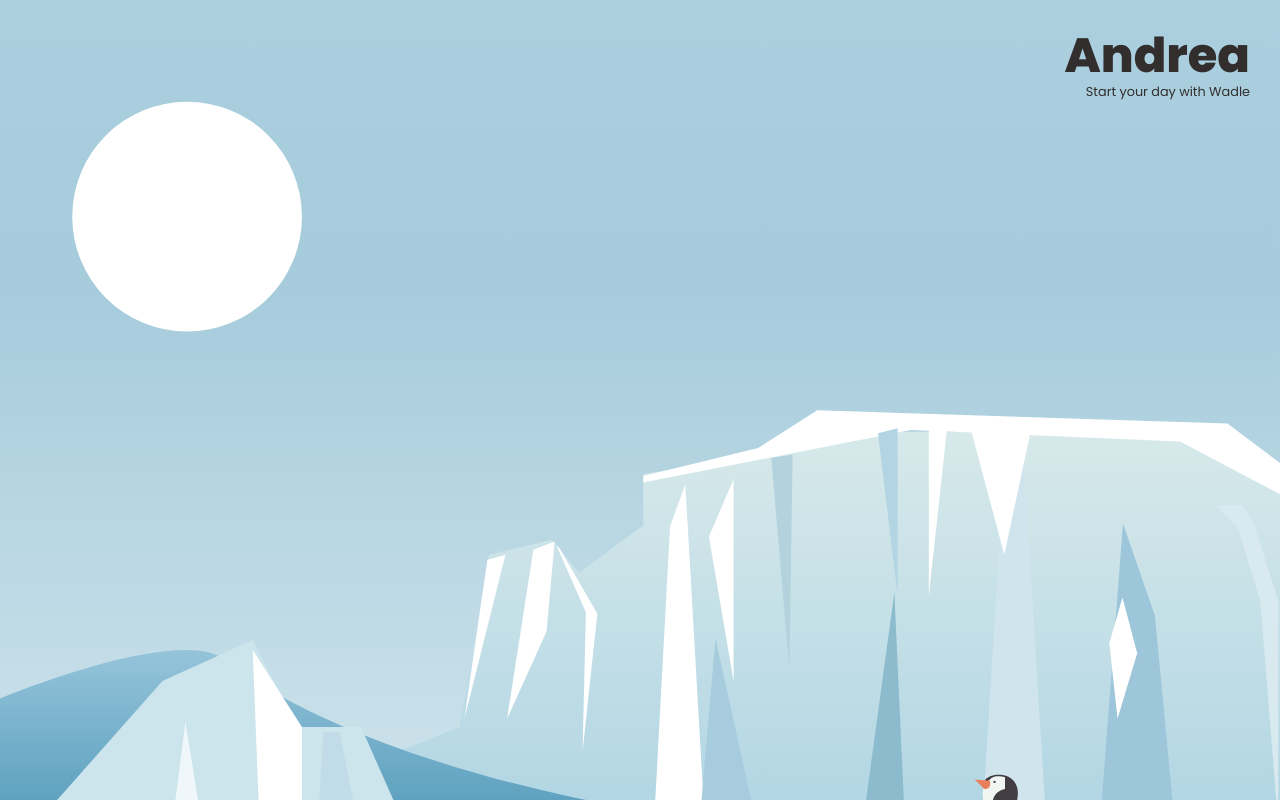
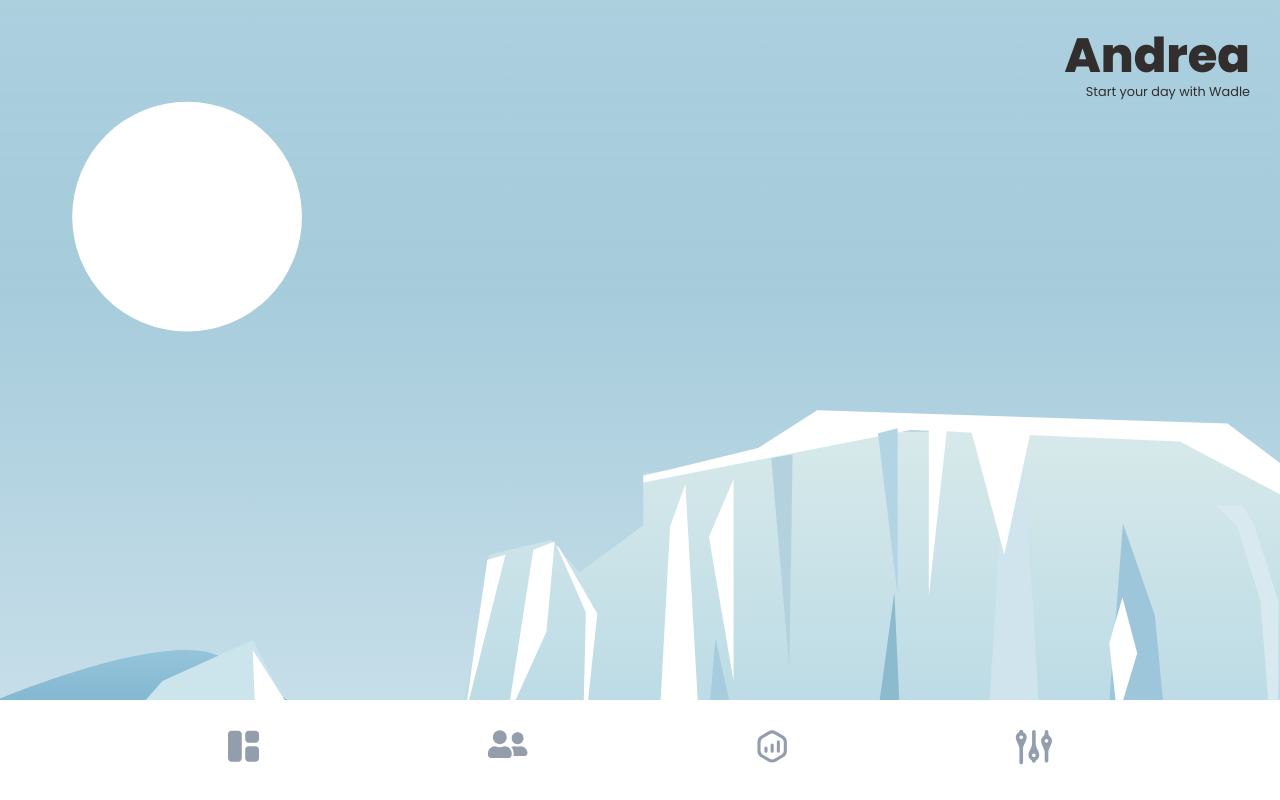
Before and after one commit to rjb75/waddle, a React (Create React App) app in the folder frontend/: page / in a window 1280 px wide. Shown: the top 800 px of the page. Built offline with nearby package versions, Linux system fonts and the light colour scheme.

Commit message:
feat: implement navbar styling

```diff
--- a/frontend/src/App.js
+++ b/frontend/src/App.js
@@ -10,55 +10,7 @@ function App() {
 
     <div>
       <PageContainer />
-      <NavBar />
     </div>
-    // <div className="App">
-    //   <header className="App-header">
-    //     <img src={logo} className="App-logo" alt="logo" />
-    //     <Counter />
-    //     <p>
-    //       Edit <code>src/App.js</code> and save to reload.
-    //     </p>
-    //     <span>
-    //       <span>Learn </span>
-    //       <a
-    //         className="App-link"
-    //         href="https://reactjs.org/"
-    //         target="_blank"
-    //         rel="noopener noreferrer"
-    //       >
-    //         React
-    //       </a>
-    //       <span>, </span>
-    //       <a
-    //         className="App-link"
-    //         href="https://redux.js.org/"
-    //         target="_blank"
-    //         rel="noopener noreferrer"
-    //       >
-    //         Redux
-    //       </a>
-    //       <span>, </span>
-    //       <a
-    //         className="App-link"
-    //         href="https://redux-toolkit.js.org/"
-    //         target="_blank"
-    //         rel="noopener noreferrer"
-    //       >
-    //         Redux Toolkit
-    //       </a>
-    //       ,<span> and </span>
-    //       <a
-    //         className="App-link"
-    //         href="https://react-redux.js.org/"
-    //         target="_blank"
-    //         rel="noopener noreferrer"
-    //       >
-    //         React Redux
-    //       </a>
-    //     </span>
-    //   </header>
-    // </div>
   );
 }
 
--- a/frontend/src/components/NavBar.jsx
+++ b/frontend/src/components/NavBar.jsx
@@ -2,6 +2,12 @@ import React from "react";
 import { useDispatch, useSelector } from "react-redux";
 import { selectPage, setPage } from "../app/reducers/RoutingSlice";
 import { Pages } from "../pages/PageEnums";
+import DashboardIcon from "../images/icons/dashboard.svg";
+import HistoryIcon from "../images/icons/history.svg";
+import PeersIcon from "../images/icons/peers.svg";
+import SettingsIcon from "../images/icons/settings.svg";
+import "./NavBar.scss";
+
 const NavBar = () => {
   const currentPage = useSelector(selectPage);
   const dispatch = useDispatch();
@@ -18,43 +24,42 @@ const NavBar = () => {
   const links = [
     {
       name: "dashboard",
-      icon: "icon-layout",
+      icon: DashboardIcon,
       enabled: true,
       page: Pages.Dashboard,
     },
     {
       name: "peers", // renamed for consistency in routing
-      icon: "icon-layout",
+      icon: PeersIcon,
       enabled: true,
       page: Pages.Peers,
     },
     {
       name: "history", // renamed for consistency in routing
-      icon: "icon-layout",
+      icon: HistoryIcon,
       enabled: true,
       page: Pages.History,
     },
     {
       name: "settings",
-      icon: "icon-layout",
+      icon: SettingsIcon,
       enabled: true,
       page: Pages.Settings,
     },
   ];
 
   return (
-    <div className="navbar">
-      {links.map((l, i) => {
+    <div className="navbar flex-r">
+      {links.map((l) => {
         if (l.enabled) {
           return (
-            <div>
-              <button
-                key={l.name}
-                id={l.name}
-                onClick={() => handleClick(l.page)}
-              >
-                {l.name}
-              </button>
+            <div
+              className={`navbar-link ${currentPage === l.page ? 'active' : 'inactive'}`}
+              key={l.name}
+              id={l.name}
+              onClick={() => handleClick(l.page)}
+            >
+              <img src={l.icon} />
             </div>
           );
         }
--- /dev/null
+++ b/frontend/src/components/NavBar.scss
@@ -0,0 +1,11 @@
+@import '../styles/colors.scss';
+
+.navbar {
+    width: 100%;
+    justify-content: space-evenly;
+    padding: 30px 0;
+    position: fixed;
+    bottom: 0;
+    height: 40px;
+    background-color: $color-white;
+}
--- a/frontend/src/components/PageContainer.jsx
+++ b/frontend/src/components/PageContainer.jsx
@@ -1,35 +1,37 @@
+import React, { useEffect } from "react";
+import { Pages } from "../pages/PageEnums";
 import {
   selectPage,
   selectPrevPage,
   setPage,
 } from "../app/reducers/RoutingSlice";
 import { useSelector, useDispatch } from "react-redux";
-import { useEffect } from "react";
-import { Pages } from "../pages/PageEnums";
 import Dashboard from "../pages/Dashboard";
 import History from "../pages/History";
 import Settings from "../pages/Settings";
 import Peers from "../pages/Peers";
-import React from "react";
+import NavBar from "./NavBar";
+import "./PageContainer.scss";
 
 const PageContainer = () => {
+  const dispatch = useDispatch();
   const currentPage = useSelector(selectPage);
-  const dispatch = useDispatch();
   const previousPage = useSelector(selectPrevPage); // Not sure if we'll need this, but it's here just in case
 
   useEffect(() => {
     setPage(currentPage);
   }, [currentPage]);
   return (
-    <div>
-      {currentPage === Pages.History && <History />}
-      {currentPage === Pages.Dashboard && <Dashboard />}
-      {currentPage === Pages.Peers && <Peers />}
-      {currentPage === Pages.Settings && <Settings />}
+    <div className="flex-c page-parent">
+      <div className="page-container">
+        {currentPage === Pages.History && <History />}
+        {currentPage === Pages.Dashboard && <Dashboard />}
+        {currentPage === Pages.Peers && <Peers />}
+        {currentPage === Pages.Settings && <Settings />}
+      </div>
+      <NavBar />
     </div>
   );
 };
 
 export default PageContainer;
-
-// {/* {currentPage === History && <History />}{currentPage === Dashboard && <Dashboard />}{currentPage === Peers && <Peers />}{currentPage === Settings && <Settings />} */}
--- /dev/null
+++ b/frontend/src/components/PageContainer.scss
@@ -0,0 +1,7 @@
+.page-parent {
+    max-height: 100vh;
+    .page-container {
+        max-height: calc(100vh - 100px);
+        overflow-y: auto;
+    }
+}
--- a/frontend/src/pages/Dashboard.jsx
+++ b/frontend/src/pages/Dashboard.jsx
@@ -43,7 +43,6 @@ const Dashboard = () => {
                 <p className="title">Motivation</p>
                 <p>Based on your results, lets see how much motivation you have to do basic activities and work.</p>
             </div>
-            <NavBar />
         </div>
     )
 }
--- a/frontend/src/pages/Dashboard.scss
+++ b/frontend/src/pages/Dashboard.scss
@@ -4,6 +4,7 @@
     &.dashboard {
         .message-area {
             width: 100%;
+            position: relative;
             .dashboard-bg {
                 position: relative;
                 top: 0;
--- a/frontend/src/pages/History.jsx
+++ b/frontend/src/pages/History.jsx
@@ -1,5 +1,4 @@
 import React from "react";
-import NavBar from "../components/NavBar";
 
 const History = () => {
   return (
--- a/frontend/src/pages/PageEnums.jsx
+++ b/frontend/src/pages/PageEnums.js
@@ -8,7 +8,8 @@ export const Pages = {
   Login: "login",
   Registration: "registration",
 };
-export const History = "historyBEEF";
+
+export const History = "history";
 export const Dashboard = "dashboard";
 export const Peers = "peers";
 export const Settings = "settings";
--- a/frontend/src/pages/Peers.jsx
+++ b/frontend/src/pages/Peers.jsx
@@ -1,10 +1,9 @@
 import React from "react";
-import NavBar from "../components/NavBar";
 
 const Peers = () => {
   return (
     <div className="page-content peers">
-      <h2>Peers Page</h2> <NavBar />
+      <h2>Peers Page</h2>
     </div>
   );
 };
--- a/frontend/src/pages/Settings.jsx
+++ b/frontend/src/pages/Settings.jsx
@@ -1,10 +1,9 @@
 import React from "react";
-import NavBar from "../components/NavBar";
 
 const Settings = () => {
   return (
     <div className="page-content settings">
-      <h2>Settings Page</h2> <NavBar />
+      <h2>Settings Page</h2>
     </div>
   );
 };
```
Also changed, not shown: frontend/src/images/icons/background.svg (deleted), frontend/src/images/icons/peers.svg (added).
